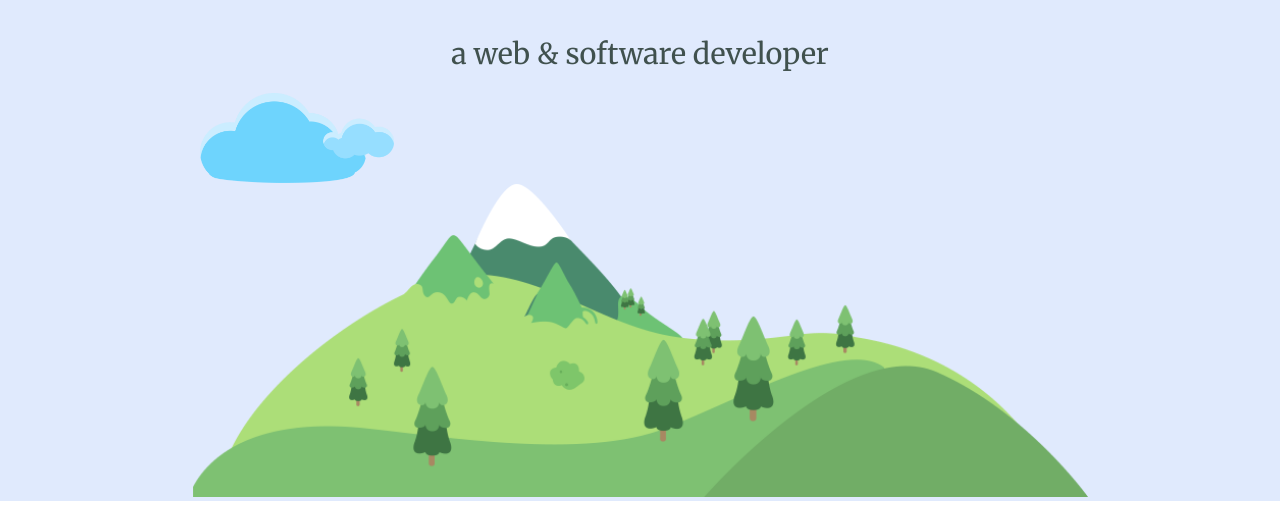
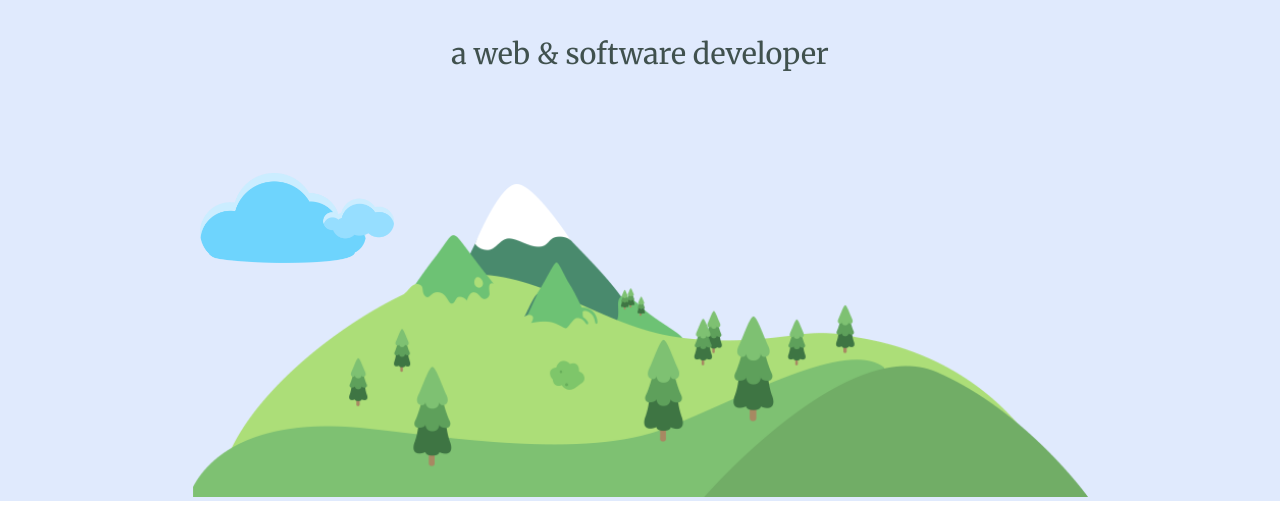
Before and after one commit to DenisSondermann/personalwebsite, a plain HTML site: page index.html in a window 1280 px wide. Shown: the part 247-765 px from the top of the page. Drawn offline with Linux system fonts and the light colour scheme.

Commit message:
Add files via upload

```diff
--- a/style.css
+++ b/style.css
@@ -73,7 +73,7 @@ p {
     height: 90px;
     position: absolute;
     left: 200px;
-    top: 340px;
+    top: 420px;
 }
 
 .contact-me {
```
